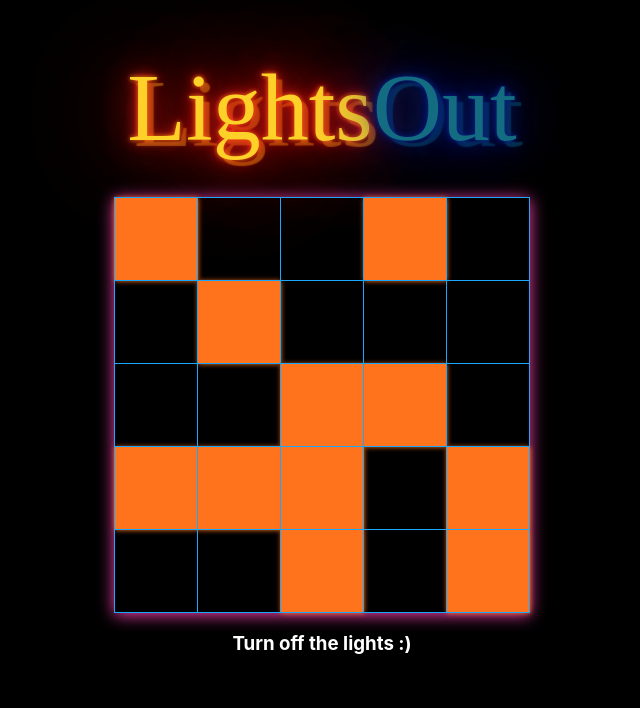
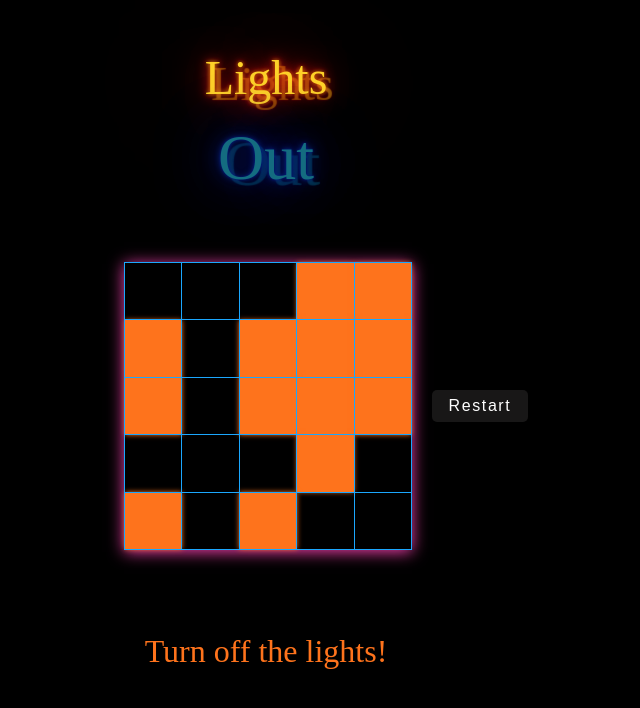
Before and after one commit to covalt1985/lightsOut, a React (Create React App) app: page / in a window 1280 px wide. Shown: the top 708 px of the page, without its empty margins (318-958 px from the left). Built offline with nearby package versions, Linux system fonts and the light colour scheme; a web font is replaced by a local one.

Commit message:
change styling, fix errors add restart button

```diff
--- a/package.json
+++ b/package.json
@@ -15,7 +15,7 @@
   "build": "react-scripts build",
   "test": "react-scripts test",
   "eject": "react-scripts eject",
-  "predeploy": "yarn build",
+  "predeploy": "npm run build",
   "deploy": "gh-pages -d build"
  },
  "eslintConfig": {
--- a/src/App.css
+++ b/src/App.css
@@ -1,32 +1,5 @@
 .App {
   text-align: center;
+  max-width: 100vw;
+  max-height: 100vh;
 }
-
-.App-logo {
-  animation: App-logo-spin infinite 20s linear;
-  height: 40vmin;
-}
-
-.App-header {
-  background-color: #282c34;
-  min-height: 100vh;
-  display: flex;
-  flex-direction: column;
-  align-items: center;
-  justify-content: center;
-  font-size: calc(10px + 2vmin);
-  color: white;
-}
-
-.App-link {
-  color: #61dafb;
-}
-
-@keyframes App-logo-spin {
-  from {
-    transform: rotate(0deg);
-  }
-  to {
-    transform: rotate(360deg);
-  }
-}
--- a/src/Board.css
+++ b/src/Board.css
@@ -1,6 +1,5 @@
 .Board {
   display: inline-flex;
-  margin-top: 2em;
   box-shadow: 0px 2px 15px rgb(243 63 174);
 }
 td {
@@ -10,6 +9,21 @@ table {
   border-collapse: collapse;
 }
 
+p {
+  color: #fe731c;
+  font-family: cursive;
+  font-size: 2rem;
+}
+.wrapper {
+  width: 90vw;
+  height: 90vh;
+  max-height: 100vh;
+  display: flex;
+  flex-direction: column;
+  justify-content: space-around;
+  align-items: center;
+}
+
 @font-face {
   font-family: neon;
   src: url(https://s3-us-west-2.amazonaws.com/s.cdpn.io/707108/neon.ttf);
@@ -17,26 +31,62 @@ table {
 
 .container {
   display: flex;
+  flex-direction: column;
   justify-content: center;
+}
+
+.boardContainer {
+  display: flex;
+  justify-content: center;
+  align-items: center;
+}
+
+button {
+  letter-spacing: 0.1em;
+  font-size: 1em;
+  background: rgb(24, 23, 23);
+  width: 6em;
+  height: 2em;
+  color: white;
+  border-radius: 5px;
+  outline: none;
+  border: none;
+  box-shadow: inset 0 0 0 0 rgb(255, 0, 68);
+  transition: ease-out 0.5s;
+  cursor: pointer;
+  margin-right: -120px;
+  margin-left: 20px;
+}
+
+button:hover:not([disabled]) {
+  box-shadow: inset -10em 0 0 0 rgb(255, 0, 68);
+}
+
+button:hover {
+  box-shadow: inset 10em 0 0 0 rgb(255, 0, 68);
+}
+
+button:active {
+  padding-top: 5px;
 }
 
 .neon {
   font-family: neon;
-  color: #FB4264;
-  font-size: 6em;
-  line-height: 9vw;
-  text-shadow: 0 0 3vw #F40A35;
+  color: #fb4264;
+  font-size: 3em;
+  text-shadow: 0 0 3vw #f40a35;
 }
 
 .flux {
   font-family: neon;
-  color: #426DFB;
-  font-size: 6em;
-  line-height: 9vw;
-  text-shadow: 0 0 3vw #2356FF;
+  color: #426dfb;
+  font-size: 4em;
+  text-shadow: 0 0 3vw #2356ff;
+  margin-bottom: 1rem;
 }
 
 .neon {
+  margin: 1rem 0;
   animation: neon 1s ease infinite;
   -moz-animation: neon 1s ease infinite;
   -webkit-animation: neon 1s ease infinite;
@@ -45,11 +95,13 @@ table {
 @keyframes neon {
   0%,
   100% {
-    text-shadow: 0 0 1vw #FA1C16, 0 0 3vw #FA1C16, 0 0 10vw #FA1C16, 0 0 10vw #FA1C16, 0 0 .4vw #FED128, .5vw .5vw .1vw #806914;
-    color: #FED128;
+    text-shadow: 0 0 1vw #fa1c16, 0 0 3vw #fa1c16, 0 0 10vw #fa1c16,
+      0 0 10vw #fa1c16, 0 0 0.4vw #fed128, 0.5vw 0.5vw 0.1vw #806914;
+    color: #fed128;
   }
   50% {
-    text-shadow: 0 0 .5vw #800E0B, 0 0 1.5vw #800E0B, 0 0 5vw #800E0B, 0 0 5vw #800E0B, 0 0 .2vw #800E0B, .5vw .5vw .1vw #40340A;
+    text-shadow: 0 0 0.5vw #800e0b, 0 0 1.5vw #800e0b, 0 0 5vw #800e0b,
+      0 0 5vw #800e0b, 0 0 0.2vw #800e0b, 0.5vw 0.5vw 0.1vw #40340a;
     color: #806914;
   }
 }
@@ -64,11 +116,13 @@ table {
 @keyframes flux {
   0%,
   100% {
-    text-shadow: 0 0 1vw #1041FF, 0 0 3vw #1041FF, 0 0 10vw #1041FF, 0 0 10vw #1041FF, 0 0 .4vw #8BFDFE, .5vw .5vw .1vw #147280;
-    color: #28D7FE;
+    text-shadow: 0 0 1vw #1041ff, 0 0 3vw #1041ff, 0 0 10vw #1041ff,
+      0 0 10vw #1041ff, 0 0 0.4vw #8bfdfe, 0.5vw 0.5vw 0.1vw #147280;
+    color: #28d7fe;
   }
   50% {
-    text-shadow: 0 0 .5vw #082180, 0 0 1.5vw #082180, 0 0 5vw #082180, 0 0 5vw #082180, 0 0 .2vw #082180, .5vw .5vw .1vw #0A3940;
-    color: #146C80;
+    text-shadow: 0 0 0.5vw #082180, 0 0 1.5vw #082180, 0 0 5vw #082180,
+      0 0 5vw #082180, 0 0 0.2vw #082180, 0.5vw 0.5vw 0.1vw #0a3940;
+    color: #146c80;
   }
 }
--- a/src/Board.js
+++ b/src/Board.js
@@ -12,6 +12,7 @@ class Board extends Component {
     super(props);
 
     this.flipCellsAround = this.flipCellsAround.bind(this);
+    this.restartBoard = this.restartBoard.bind(this);
 
     this.state = {
       hasWon: false,
@@ -25,10 +26,8 @@ class Board extends Component {
     let initialBoard = [];
 
     while (initialBoard.length < this.props.nrows) {
-   initialBoard.push(Array(this.props.ncols).fill(false));
+      initialBoard.push(Array(this.props.ncols).fill(true));
     }
-
-  this.initialShuffle(initialBoard);
 
     return initialBoard;
   }
@@ -37,7 +36,7 @@ class Board extends Component {
     let count = 0;
     const randomNumber = () => Math.floor(Math.random() * this.props.nrows);
 
-  while (count < 10) {
+    while (count < 5) {
       let y = randomNumber();
       let x = randomNumber();
 
@@ -109,10 +108,22 @@ class Board extends Component {
     }
   }
 
+  componentDidMount() {
+    this.initialShuffle(this.state.board);
+  }
+
+  restartBoard() {
+    let newBoard = this.setInitialBoardState();
+    this.initialShuffle(newBoard);
+
+    this.setState({ board: newBoard });
+  }
+
   render() {
     return (
-   <div>
+      <div className="wrapper">
         {!this.state.hasWon ? this.checkIfWin() : ''}
+
         <div className="container">
           <div className="neon">Lights </div>
           <div className="flux">Out </div>
@@ -121,12 +132,16 @@ class Board extends Component {
         {this.state.hasWon ? (
           <div className="container">
             <div className="neon">You</div> <div className="flux"> Win! </div>
+            <button>Restart</button>
           </div>
         ) : (
+          <div className="boardContainer">
             <div className="Board">{this.createBoard()}</div>
+            <button onClick={this.restartBoard}>Restart</button>
+          </div>
         )}
 
-    <h3>Turn off the lights {`:)`}</h3>
+        <p>Turn off the lights!</p>
       </div>
     );
   }
--- a/src/Cell.css
+++ b/src/Cell.css
@@ -1,6 +1,6 @@
 .Cell {
-  height: 5em;
-  width: 5em;
+  height: calc(1rem + 3vw);
+  width: calc(1rem + 3vw);
   background-color: transparent;
   transition: 500ms;
   cursor: pointer;
--- a/src/index.css
+++ b/src/index.css
@@ -1,18 +1,15 @@
 code {
-  font-family: source-code-pro, Menlo, Monaco, Consolas, "Courier New",
+  font-family: source-code-pro, Menlo, Monaco, Consolas, 'Courier New',
     monospace;
 }
 
 body {
-    margin: 0;
-  padding: 0;
-  font-family: -apple-system, BlinkMacSystemFont, "Segoe UI", "Roboto", "Oxygen",
-    "Ubuntu", "Cantarell", "Fira Sans", "Droid Sans", "Helvetica Neue",
+  font-family: -apple-system, BlinkMacSystemFont, 'Segoe UI', 'Roboto', 'Oxygen',
+    'Ubuntu', 'Cantarell', 'Fira Sans', 'Droid Sans', 'Helvetica Neue',
     sans-serif;
   -webkit-font-smoothing: antialiased;
   -moz-osx-font-smoothing: grayscale;
   background-color: black;
-  padding-top: 50px;
   color: white;
   text-align: center;
 }
```
Also changed, not shown: 8 other files (tests, documents, lock files or other folders). Lines whose indentation alone changed are shown as unchanged.
